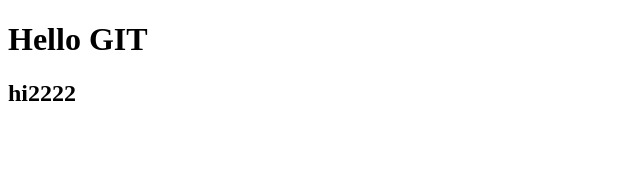
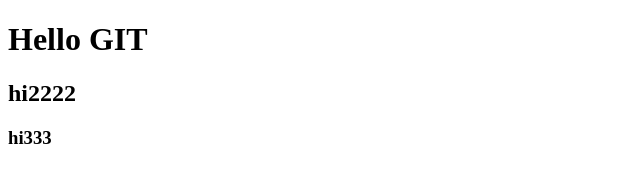
Before and after one commit to codeofmagic1/GIT_start, a plain HTML site: page index.html in a window 1280 px wide. Shown: the full height of the page, 0-640 px from the left. Drawn offline with Linux system fonts and the light colour scheme.

Commit message:
new title

```diff
--- a/index.html
+++ b/index.html
@@ -8,5 +8,6 @@
 <body>
     <h1>Hello GIT</h1>
     <h2>hi2222</h2>
+    <h3>hi333</h3>
 </body>
 </html>
```
